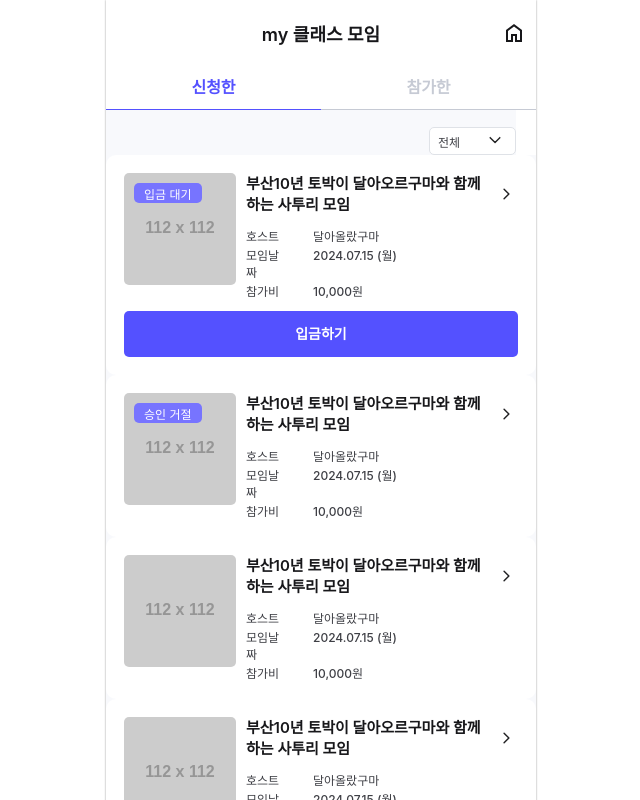
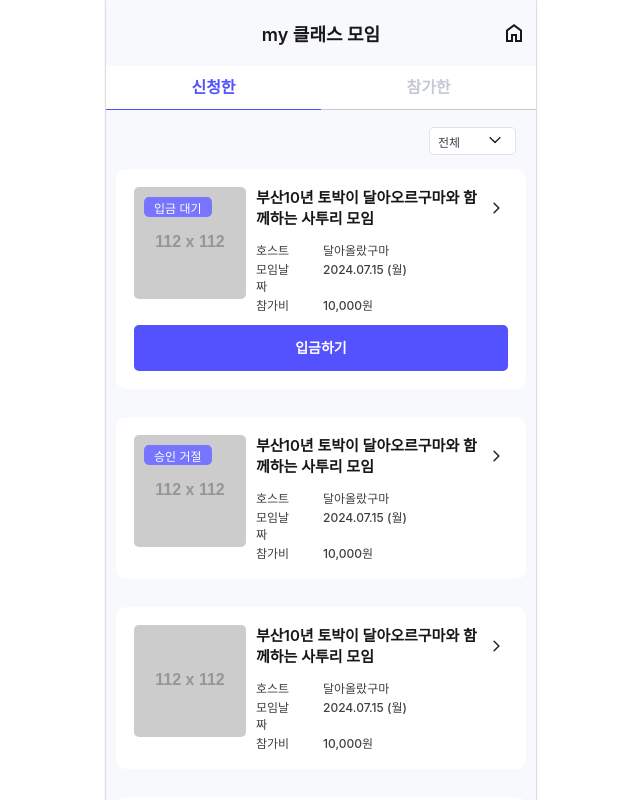
Before and after one commit to PICK-PLE/PICKPLE-client, a React (Vite) app: page /guest/myclass in a window 1280 px wide. Shown: the top 800 px of the page, without its empty margins (319-959 px from the left). Built offline with nearby package versions, Linux system fonts and the light colour scheme; a web font is replaced by a local one.

Commit message:
feat: GuestMyClass 페이지 전체 백그라운드 색상 변경

```diff
--- a/src/pages/guest/page/GuestMyClass/GuestMyClass.style.ts
+++ b/src/pages/guest/page/GuestMyClass/GuestMyClass.style.ts
@@ -47,17 +47,19 @@ export const getTabStyle = (isActive: boolean) => (theme: Theme) =>
     ${theme.font['subhead02-sb-16']}
   `;
 
-export const filterSelectWrapper = (theme: Theme) => css`
+export const filterSelectWrapper = css`
   ${flexGenerator('row', 'flex-end', 'flex-end')}
   margin-right: 2rem;
-
-  background: ${theme.color.background};
 `;
 
-export const guestMyClassCardContainer = (theme: Theme) => css`
-  background-color: ${theme.color.background};
+export const guestMyClassCardContainer = css`
+  padding: 1.4rem 1rem;
 `;
 
 export const filterSelectStyle = css`
   margin-top: 1.8rem;
 `;
+
+export const GuestMyClassBackground = (theme: Theme) => css`
+  background-color: ${theme.color.background};
+`;
--- a/src/pages/guest/page/GuestMyClass/GuestMyClass.tsx
+++ b/src/pages/guest/page/GuestMyClass/GuestMyClass.tsx
@@ -7,6 +7,7 @@ import {
   filterSelectWrapper,
   guestMyClassCardContainer,
   filterSelectStyle,
+  GuestMyClassBackground,
 } from './GuestMyClass.style';
 import { useState } from 'react';
 import { GUEST_MY_CLASS_DATA } from 'src/constants/mocks/guestMyClassCardData';
@@ -16,7 +17,7 @@ const GuestMyClass = () => {
   const [activeTab, setActiveTab] = useState<'신청한' | '참가한'>('신청한');
 
   return (
-    <>
+    <div css={GuestMyClassBackground}>
       <Header title="my 클래스 모임" onClick={() => {}} />
       <article css={guestMyClassLayout}>
         <div css={tapLine} />
@@ -52,7 +53,7 @@ const GuestMyClass = () => {
           </div>
         ))
       )}
-    </>
+    </div>
   );
 };
 
```
